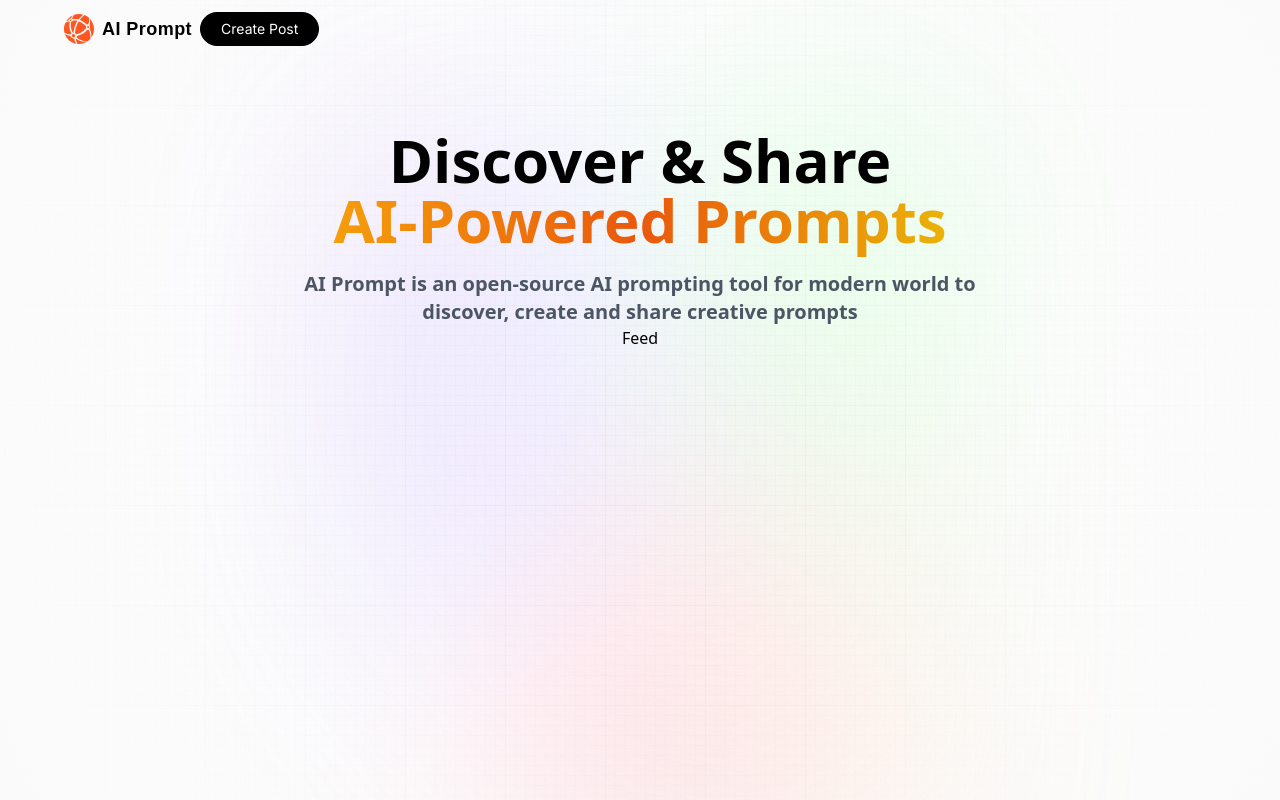
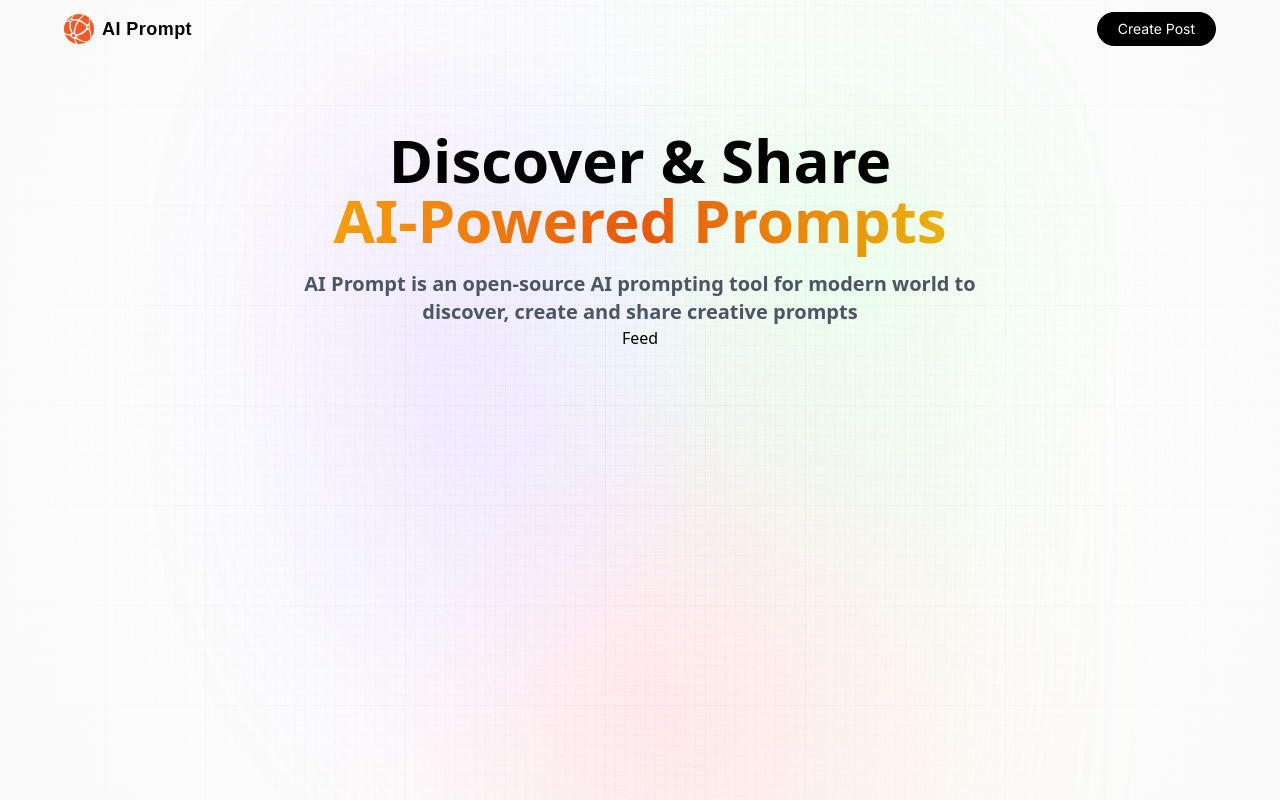
Before and after one commit to mujaheed13/ai-prompt, a Next.js app: page / in a window 1280 px wide. Built offline with nearby package versions, Linux system fonts and the light colour scheme.

Commit message:
Fixed: Nav Create Post error

```diff
--- a/components/Nav.jsx
+++ b/components/Nav.jsx
@@ -6,7 +6,9 @@ import { useEffect, useState } from "react";
 import { signIn, signOut, useSession, getProviders } from "next-auth/react"
 
 const Nav = () => {
-    const isUserLoggedIn = true;
+    // const isUserLoggedIn = true;
+
+    const [isUserLoggedIn, setIsUserLoggedIn] = useState(true);
 
   return (
     <nav className="flex-between w-full mb-16 pt-3">
@@ -14,13 +16,14 @@ const Nav = () => {
         <Image
         src="/assets/images/logo.svg"
         alt="AI Prompt Logo"
-        width={30}
-        height={30}
+        width="30"
+        height="30"
         className="object-contain"
         />
         <p className="logo_text">AI Prompt</p>
-        {/*Desktop Navigation*/}
-        <div className="sm:flex hidden">
+      </Link>
+      {/*Desktop Navigation*/}
+      <div className="sm:flex hidden">
             { isUserLoggedIn ?
                 <div className="flex gap-3 md:gap-5">
                     <Link href="/create-prompt"
@@ -28,10 +31,12 @@ const Nav = () => {
                         Create Post
                     </Link>
                 </div>
-                : (<></>)
+                :
+                (
+                <>
+                </>)
             }
         </div>
-      </Link>
     </nav>
   )
 }
```
